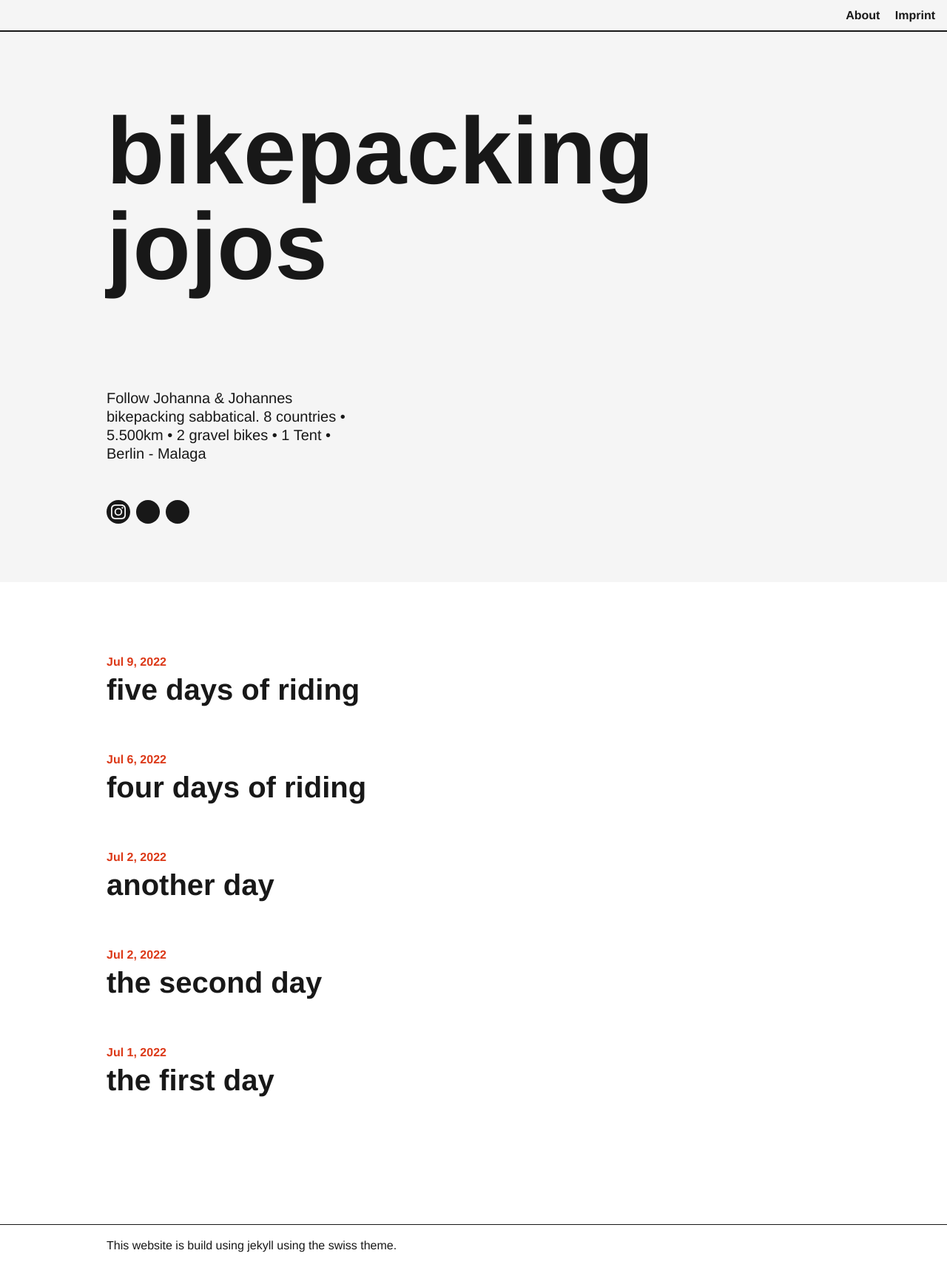
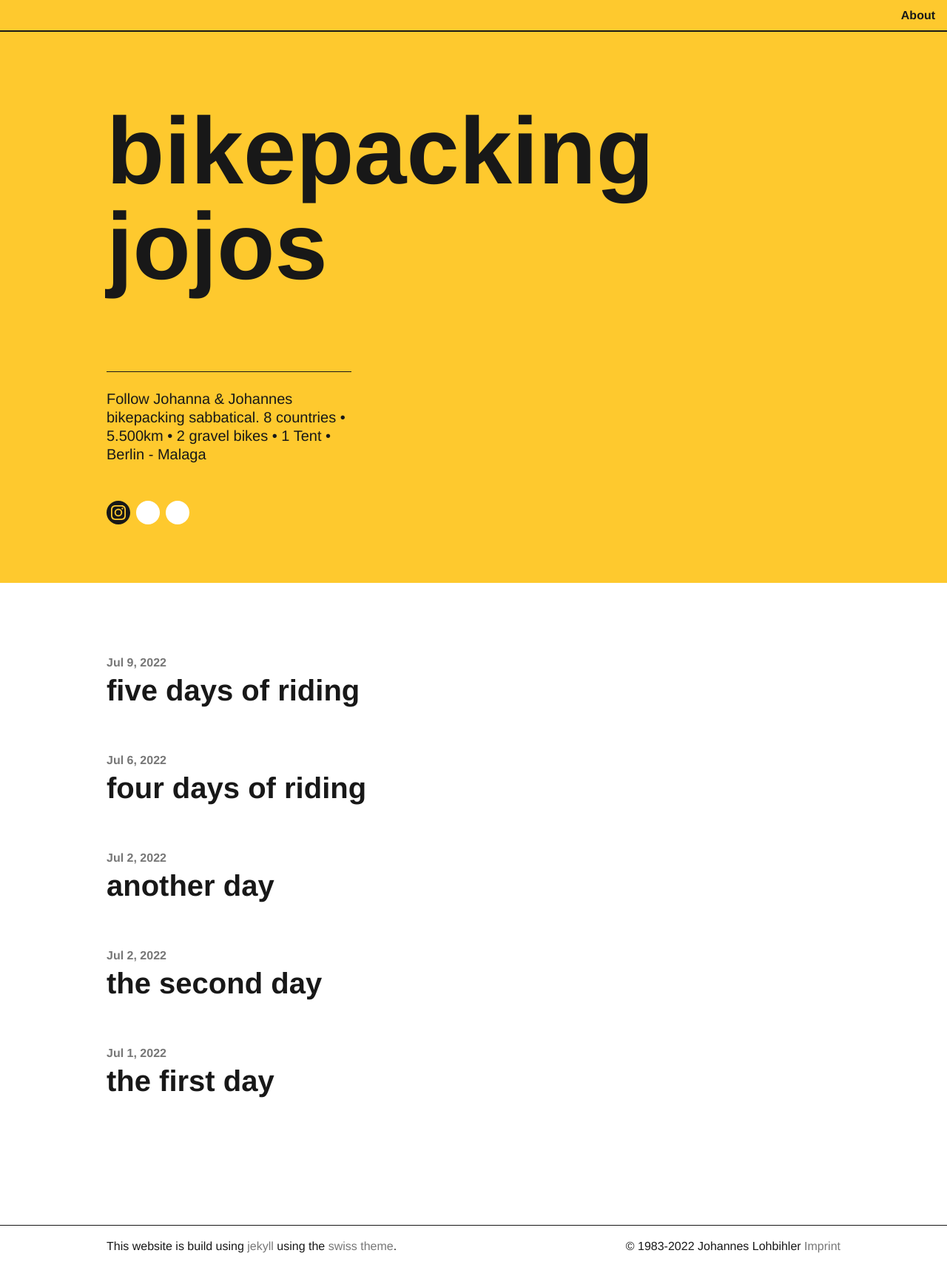
Before and after one commit to nevvkid/bikepacking-jojos.de, a Jekyll site: the page built from index.md, in a window 1280 px wide. Shown: the whole page at 74% size. Built offline with Jekyll 4.4.1, drawn with Linux system fonts in a browser that asks for light colours.

Commit message:
add imprint template

```diff
--- a/_config.yml
+++ b/_config.yml
@@ -19,7 +19,7 @@ github:
 social_link: instagram
 social_username: bikepacking_jojos
 remote_theme: broccolini/swiss
-theme_color: white
+theme_color: yellow
 markdown: kramdown
 plugins:
 - jekyll-feed
--- a/_includes/footer.html
+++ b/_includes/footer.html
@@ -1,15 +1,13 @@
 <div class="border-top-thin clearfix mt-2 mt-lg-4">
   <div class="container mx-auto px-2">
-    <p class="col-8 sm-width-full left py-2 mb-0">This website is build using <a href="https://jekyllrb.com" target="_blank">jekyll</a> using the <a href="https://broccolini.net/swiss/" target="_blank">swiss theme</a>.</p>
-    <!--
+    <p class="col-8 sm-width-full left py-2 mb-0">This website is build using <a class="text-accent" href="https://jekyllrb.com" target="_blank">jekyll</a> using the <a class="text-accent" href="https://broccolini.net/swiss/" target="_blank">swiss theme</a>.</p>
     <ul class="list-reset right clearfix sm-width-full py-2 mb-2 mb-lg-0">
-      <li class="inline-block mr-1">
-        <a href="https://twitter.com/share" class="twitter-share-button" data-hashtags="{{ site.title }}">Tweet</a> <script>!function(d,s,id){var js,fjs=d.getElementsByTagName(s)[0],p=/^http:/.test(d.location)?'http':'https';if(!d.getElementById(id)){js=d.createElement(s);js.id=id;js.src=p+'://platform.twitter.com/widgets.js';fjs.parentNode.insertBefore(js,fjs);}}(document, 'script', 'twitter-wjs');</script>
+      <li class="inline-block">
+        <p>&copy; 1983-2022 Johannes Lohbihler</p>
       </li>
       <li class="inline-block">
-        <a class="github-button" href="https://github.com/{{ site.github_username }}/{{ site.github_repo }}" data-icon="octicon-star" data-count-href="{{ site.github_username }}/{{ github_repo }}/stargazers" data-count-api="/repos/{{ site.github_username }}/{{ github_repo }}#stargazers_count" data-count-aria-label="# stargazers on GitHub" aria-label="Star {{ site.github_username }}/{{ github_repo }} on GitHub">Star</a>
+        <a class="text-accent" href="/imprint" target="_blank">Imprint</a>
       </li>
     </ul>
-    -->
   </div>
 </div>
--- a/_layouts/home.html
+++ b/_layouts/home.html
@@ -25,7 +25,7 @@
           <h1 class="h0 inline-block col-9 sm-width-full py-4 mt-3 header-title">{{ site.title }}</h1>
 
           <div class="clearfix mb-4 py-1">
-            <div class="col-4 sm-width-full left">
+            <div class="col-4 sm-width-full left border-top-thin">
               <!-- Set site description in config.yml -->
               <p class="h4 lh-condensed font-smoothing mt-2 py-1">{{ site.description }}</p>
 
@@ -34,10 +34,10 @@
                   {% include {{ site.social_link | default: "twitter" }}.html %}
                 </div>
                 <div class="inline-block mt-3 mr-1">
-                  {% include dot.html %}
+                  {% include dot-accent.html %}
                 </div>
                 <div class="inline-block mt-3">
-                  {% include dot.html %}
+                  {% include dot-accent.html %}
                 </div>
               </div>
             </div>
```
Also changed, not shown: _layouts/page-imprint.html (added, +14 -0 lines), about.md (+1 -0 lines), imprint.md (+1 -2 lines), _includes/header.html (indentation only).
